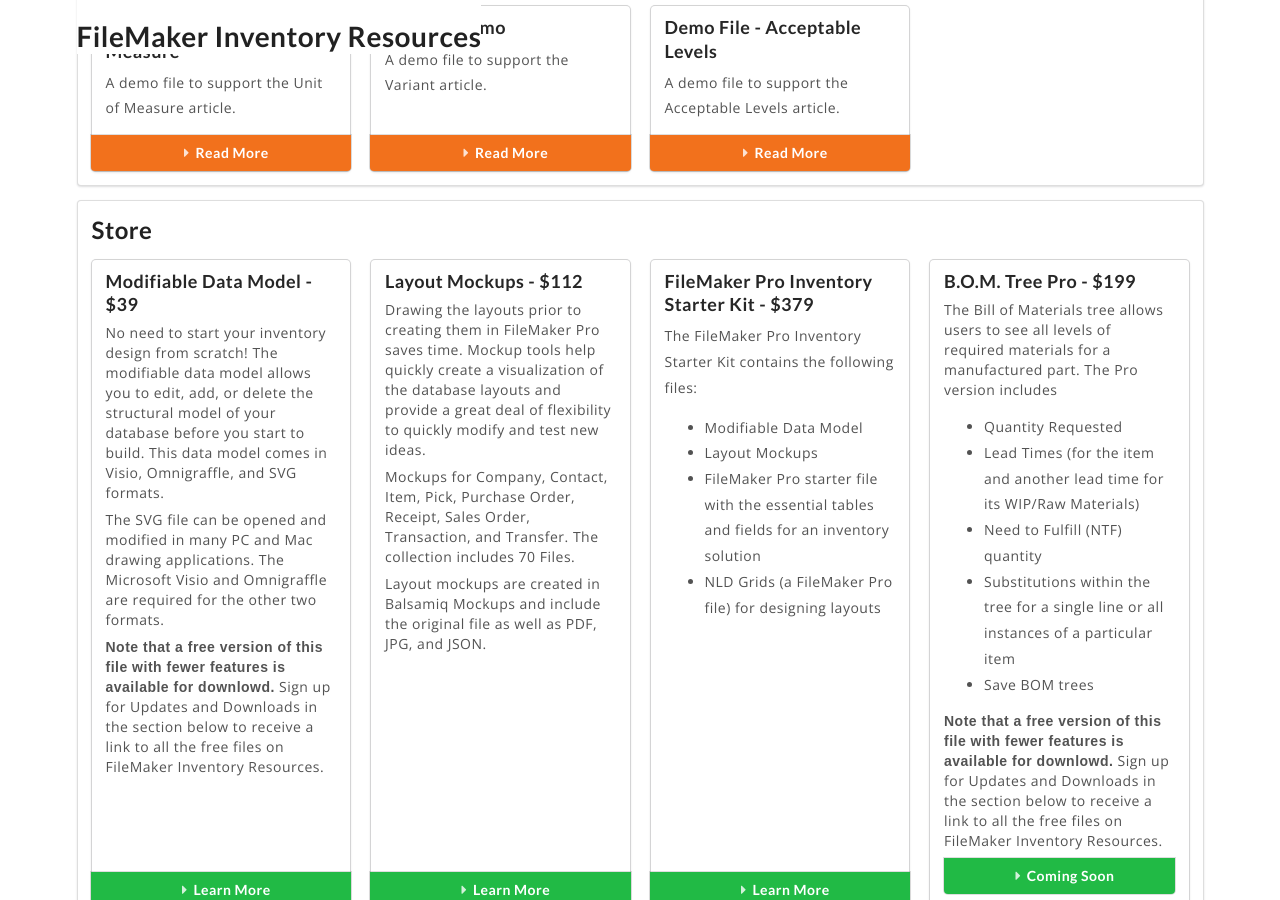
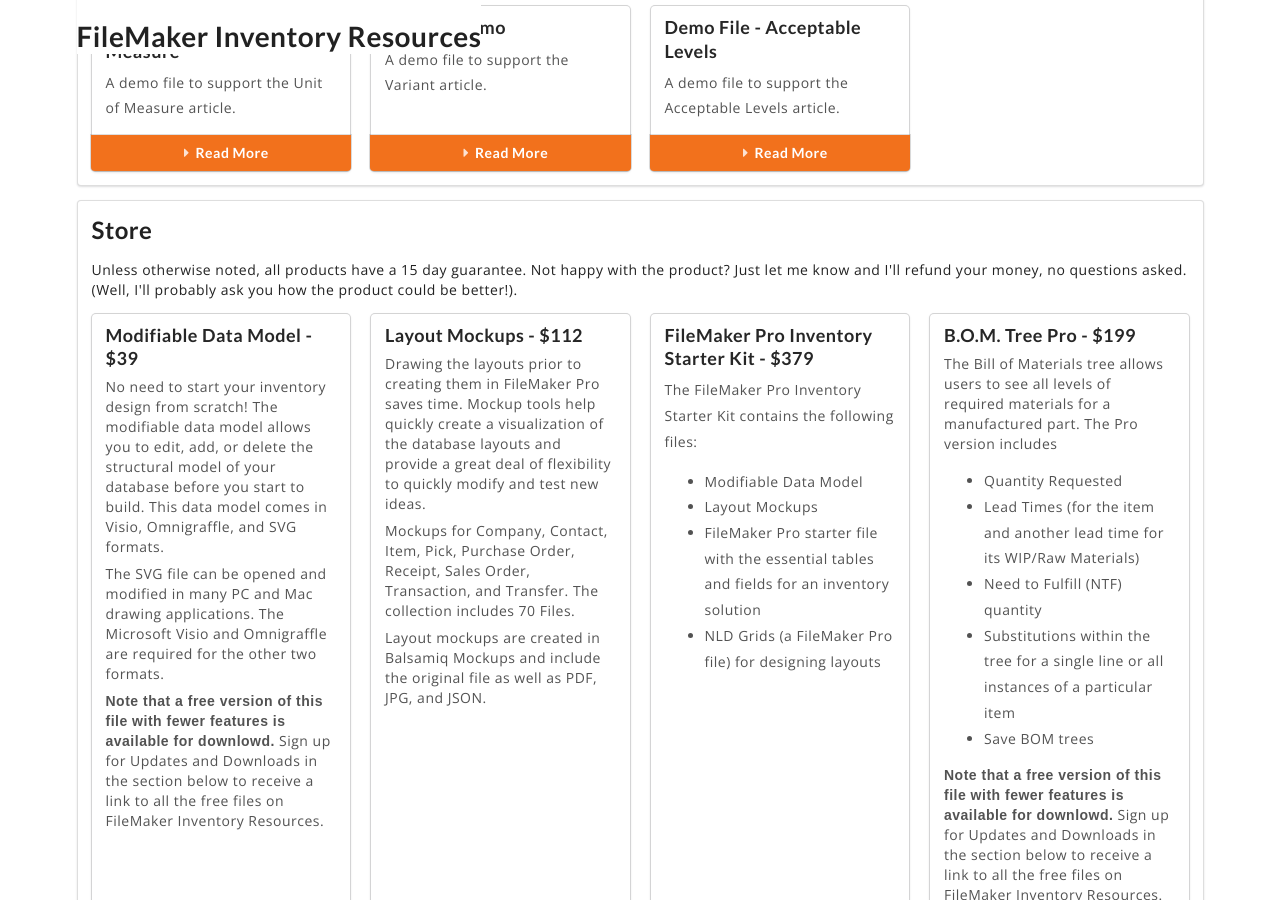
Before and after one commit to danielshanahan/FileMakerInventoryResources, a Jekyll site: the page built from index.md, in a window 1280 px wide and 900 px high, scrolled down 1978 px. Built offline with Jekyll 4.4.1, drawn with Linux system fonts in a browser that asks for light colours; nearby versions of some CDN libraries.

Commit message:
Create home.html

```diff
--- a/_layouts/home.html
+++ b/_layouts/home.html
@@ -53,6 +53,7 @@
 
 <div class="ui segment">
 	<h2>Store</h2>
+	<p>Unless otherwise noted, all products have a 15 day guarantee. Not happy with the product?  Just let me know and I'll refund your money, no questions asked.  (Well, I'll probably ask you how the product could be better!).
         <div class="ui four stackable cards">
             <div class="card">
 
```
